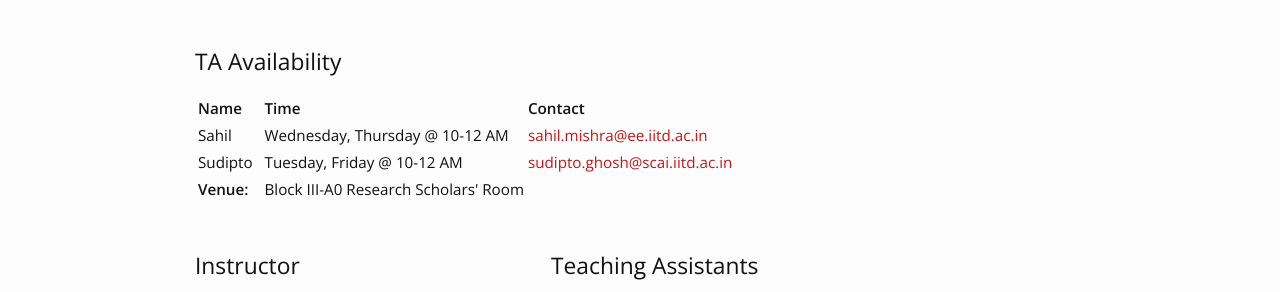
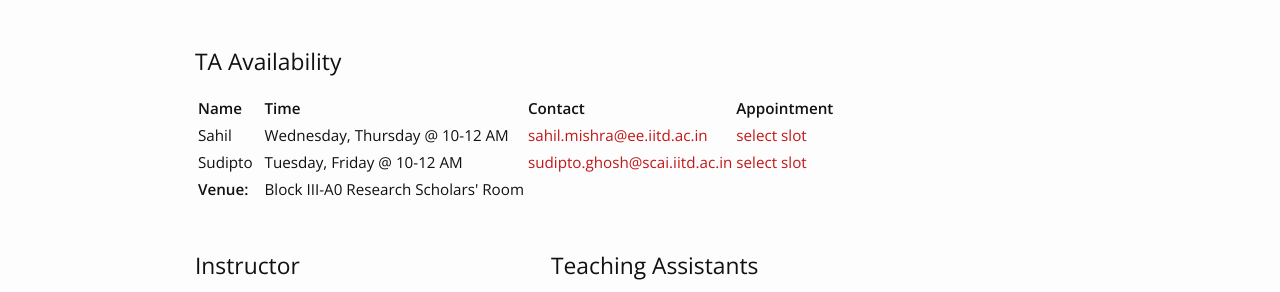
Before and after one commit to lcs2-iitd/ELL409-2501, a Jekyll site: the page built from index.md, in a window 1280 px wide. Shown: the part 1469-1761 px from the top of the page. Built offline with Jekyll 4.4.1, drawn with Linux system fonts in a browser that asks for light colours; nearby versions of some CDN libraries.

Commit message:
add booking links

```diff
--- a/_layouts/home.html
+++ b/_layouts/home.html
@@ -57,16 +57,19 @@ layout: default
             <td><b>Name</b></td>
             <td><b>Time</b></td>
             <td><b>Contact</b></td>
+            <td><b>Appointment</b></td>
         </tr>
         <tr>
             <td>Sahil&nbsp;&nbsp;</td>
             <td>Wednesday, Thursday @ 10-12 AM&nbsp;&nbsp;</td>
             <td><a href="mailto:sahil.mishra@ee.iitd.ac.in">sahil.mishra@ee.iitd.ac.in</a></td>
+            <td><a href="https://calendar.app.google/FxC5mQ8bWJdPaxCX7" target="_blank">select slot</a></td>
         </tr>
         <tr>
             <td>Sudipto&nbsp;&nbsp;</td>
             <td>Tuesday, Friday @ 10-12 AM&nbsp;&nbsp;</td>
             <td><a href="mailto:sudipto.ghosh@scai.iitd.ac.in">sudipto.ghosh@scai.iitd.ac.in</a></td>
+            <td><a href="https://calendar.app.google/n1dEScY9mKXnMy528" target="_blank">select slot</a></td>
         </tr>
         <tr>
             <td><b>Venue:</b></td>
```
